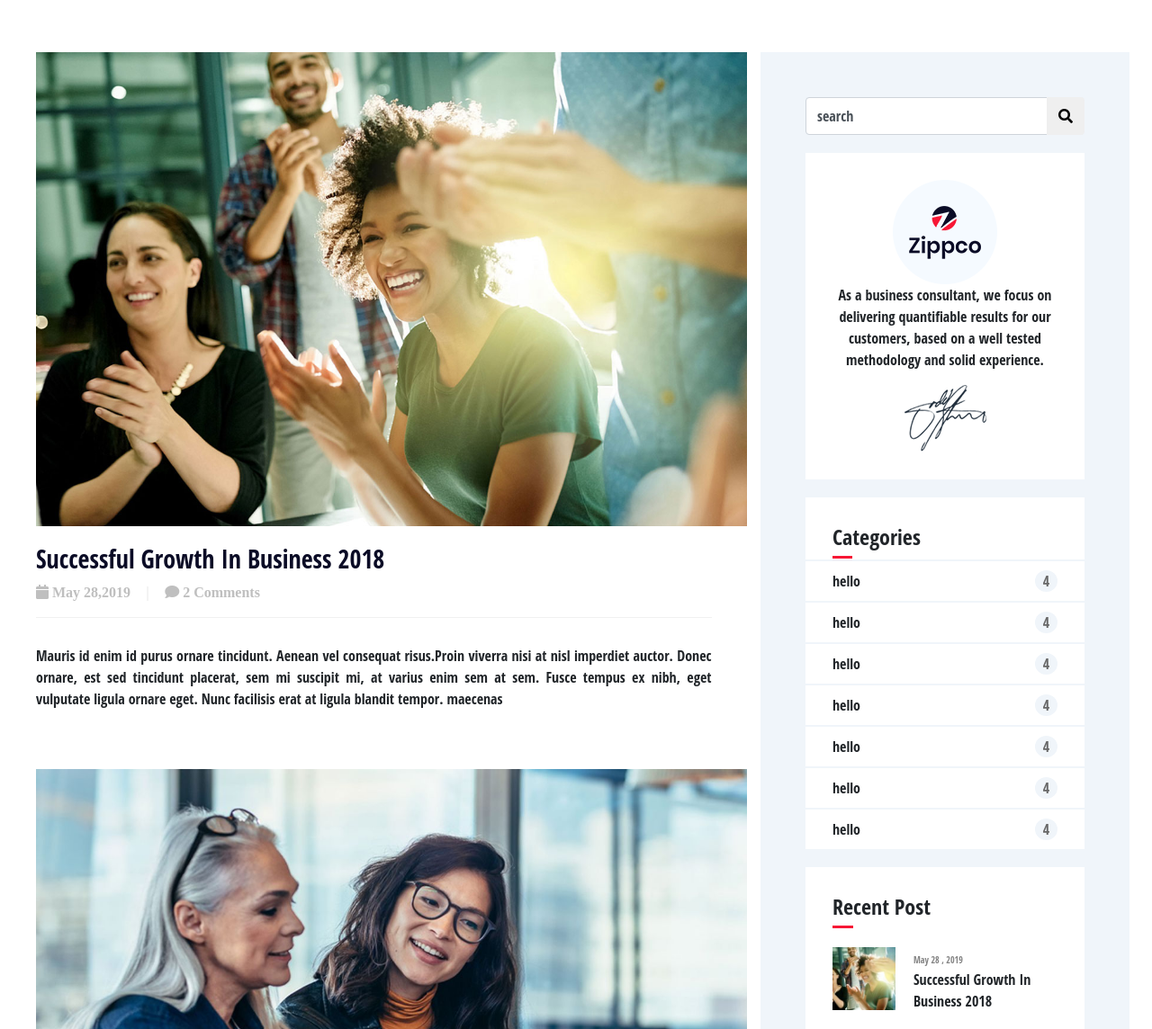
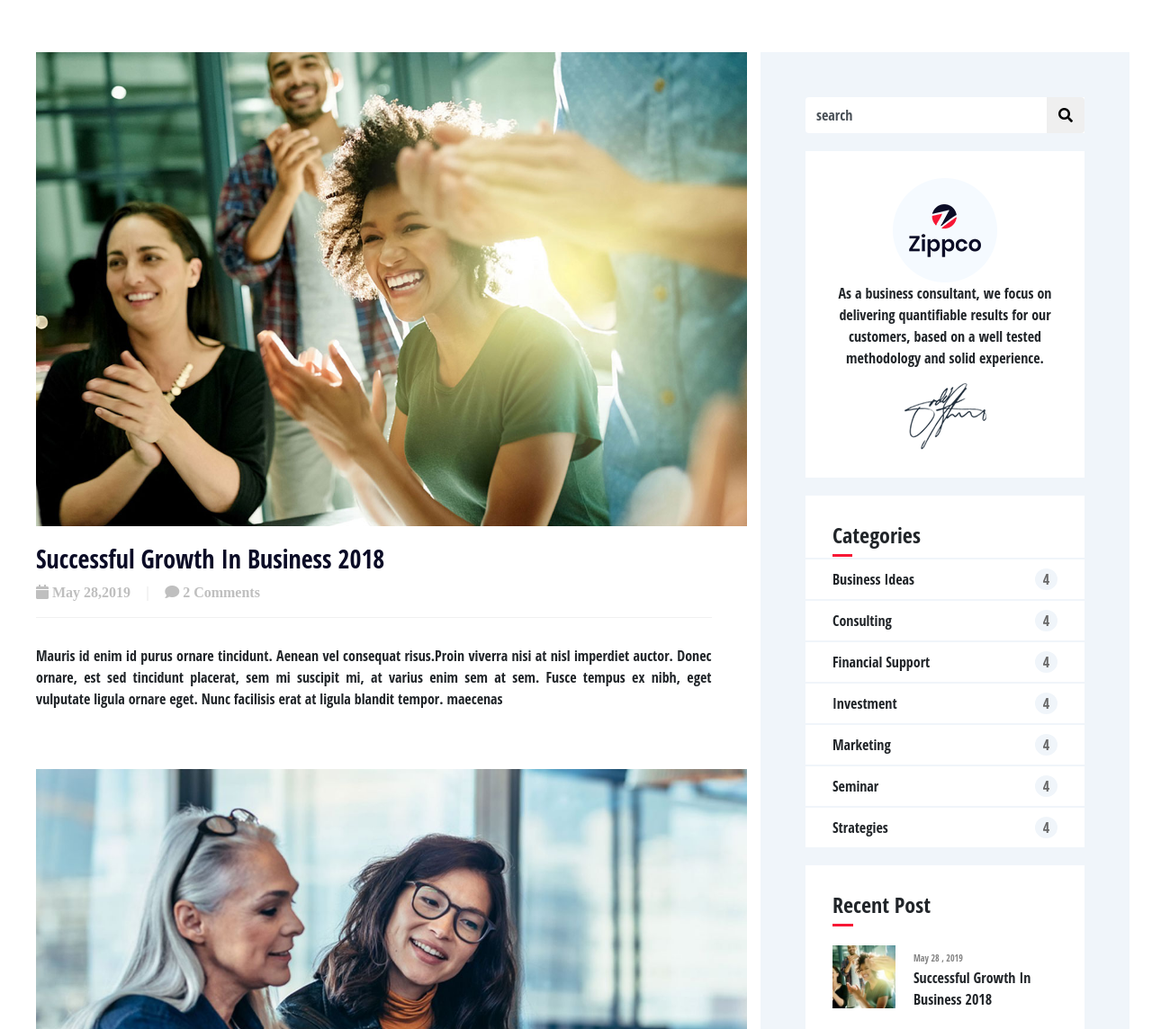
Before and after one commit to adithya1997/Blog-Templetes, a plain HTML site: page Zipco-Blog-Templete/index.html in a window 1280 px wide. Shown: the part 466-1610 px from the top of the page at 90% size. Drawn offline with nearby package versions, Linux system fonts and the light colour scheme.

Commit message:
zipco code updated

```diff
--- a/Zipco-Blog-Templete/css/style.css
+++ b/Zipco-Blog-Templete/css/style.css
@@ -185,6 +185,15 @@
         padding: 50px;
     }
 
+    .brand-description-area .form-control {
+        background-color: white;
+        border: 0px;
+    }
+
+    .brand-description-area .input-group .input-group-append {
+        background-color: white;
+    }
+
     .brand-description-area2 {
         background-color: var(--white);
         margin-top: 20px;
--- a/Zipco-Blog-Templete/index.html
+++ b/Zipco-Blog-Templete/index.html
@@ -178,10 +178,10 @@
                 <div class="row">
                     <div class="col-lg-12 brand-description-section">
                         <div class="brand-description-area">
-                            <div class="input-group ">
+                            <div class="input-group">
                                 <input class="form-control py-2  " type="search" value="search" id="example-search-input">
                                 <span class="input-group-append">
-                                    <button class="btn   " type="button">
+                                    <button class="btn" type="button">
                                         <i class="fa fa-search"></i>
                                     </button>
                                 </span>
@@ -199,13 +199,13 @@
 
 
                         </div>
-                        <div class="categorie-cards ">hello <span class="category-item-value">4</span></div>
-                        <div class="categorie-cards ">hello <span class="category-item-value">4</span></div>
-                        <div class="categorie-cards ">hello <span class="category-item-value">4</span></div>
-                        <div class="categorie-cards">hello <span class="category-item-value">4</span></div>
-                        <div class="categorie-cards">hello <span class="category-item-value">4</span></div>
-                        <div class="categorie-cards">hello <span class="category-item-value">4</span></div>
-                        <div class="categorie-cards">hello <span class="category-item-value">4</span></div>
+                        <div class="categorie-cards ">Business Ideas <span class="category-item-value">4</span></div>
+                        <div class="categorie-cards ">Consulting <span class="category-item-value">4</span></div>
+                        <div class="categorie-cards ">Financial Support <span class="category-item-value">4</span></div>
+                        <div class="categorie-cards">Investment <span class="category-item-value">4</span></div>
+                        <div class="categorie-cards">Marketing <span class="category-item-value">4</span></div>
+                        <div class="categorie-cards">Seminar <span class="category-item-value">4</span></div>
+                        <div class="categorie-cards">Strategies <span class="category-item-value">4</span></div>
 
                         <div class="brand-description-area3">
                             <h4><span class="underline">Re</span>cent Post</h4>
```
